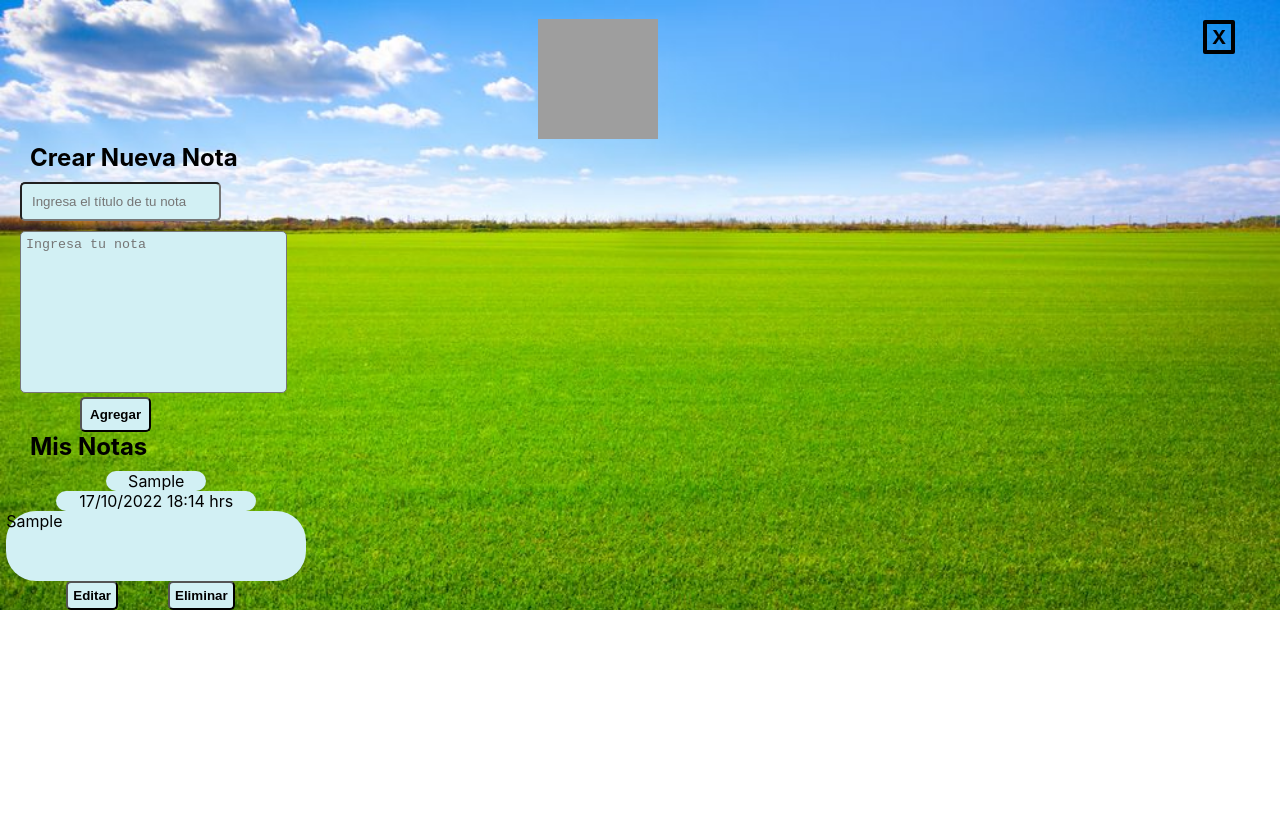
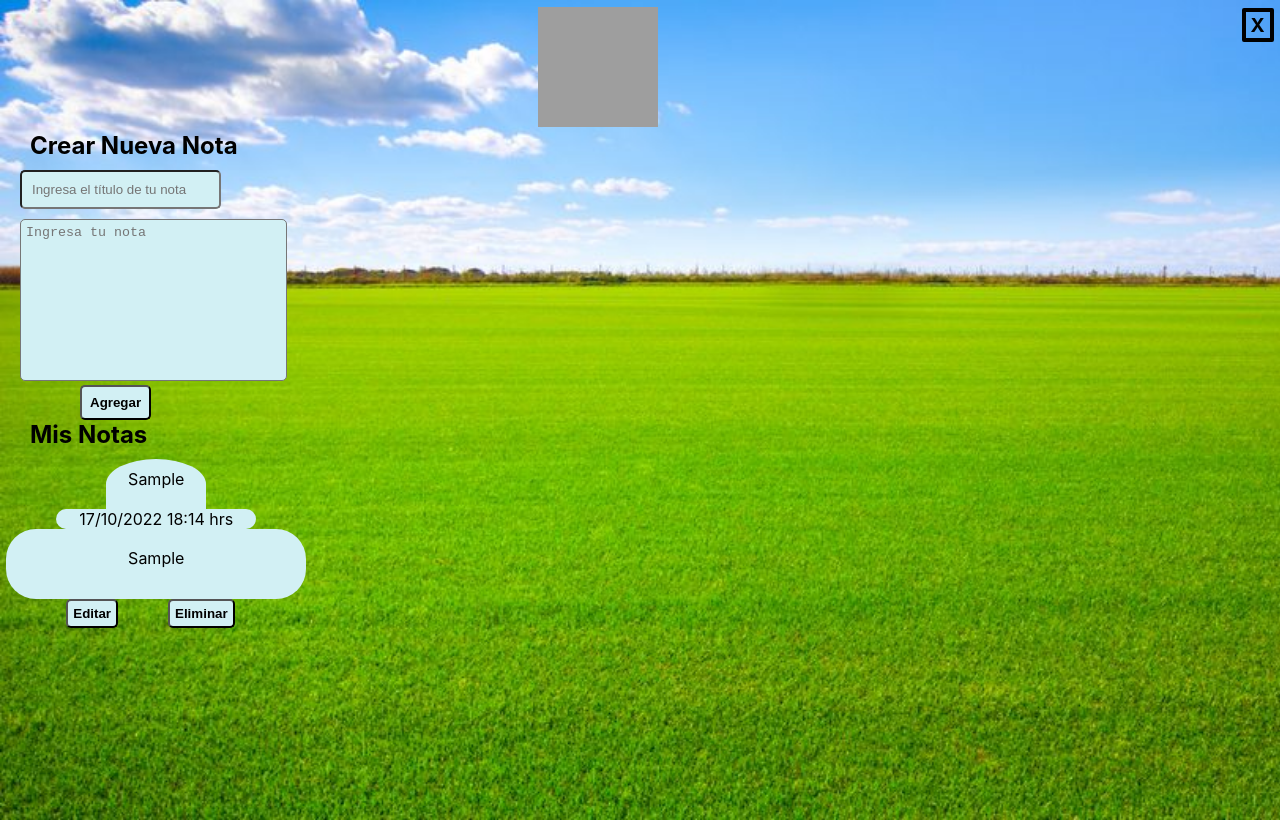
Before and after one commit to Camila-TS/SCL021-notes, a React (Create React App) app: page / in a window 1280 px wide. Both pictures are taken after typing "Sample", "Sample" into the empty fields and a click on the button "Agregar". Built offline with nearby package versions, Linux system fonts and the light colour scheme; grey boxes are pictures that could not be loaded.

Commit message:
mejorando diseño responsive, se agrega scroll

```diff
--- a/src/App.js
+++ b/src/App.js
@@ -23,7 +23,7 @@ import NoMatch from './views/noMatch.jsx';
 export default function App() {
   return (
     <BrowserRouter>
-      <div>
+      <div className='routes'>
         <Routes>
           <Route path="/login" element={<LogIn />} />
           <Route path="/register" element={<Register />} />
--- a/src/components/Formulario.jsx
+++ b/src/components/Formulario.jsx
@@ -61,13 +61,13 @@ const Formulario = () => {
                 lista.map((item, index) => (
                     <div className='myNotes' key={index}>
                         <div className='notesTitle' >
-                            {item.nombreTitulo}
+                            <span className='titleSpan'>{item.nombreTitulo}</span>
                         </div>
                         <div className='notesDate' >
                         <span>17/10/2022 18:14 hrs</span>
                         </div>
                         <div className='notesContent' >
-                        {item.nombreContenido}
+                        <span className='contentSpan'>{item.nombreContenido}</span>
                         </div>
                         <button className='editButton'>Editar</button>
                         <button className='deleteButton' >Eliminar</button>
--- a/src/styles/home.css
+++ b/src/styles/home.css
@@ -7,7 +7,7 @@
     background-image: url('../../img/pasto.jpg');
     background-size: cover;
     background-repeat: no-repeat;
-    height: 100%; /* 100vh */
+    height: 100vh;
     padding-top: 20px;
 }
 
@@ -78,8 +78,16 @@ textarea {
 .notesTitle {
     background-color: #D2F0F4;
     width: 100px;
-    border-radius: 60px;
+    height: 50px;
+    border-radius: 60% 60% 0 0;
     text-align: center;
+    overflow-x: scroll;
+}
+
+.titleSpan {
+    display: block;
+    margin: 0 auto;
+    margin-top: 0.8vw;
 }
 
 .notesDate {
@@ -94,7 +102,14 @@ textarea {
     width: 300px;
     height: 70px;
     border-radius: 30px;
+    text-align: center;
+    overflow-x: scroll;
+}
 
+.contentSpan {
+    display: block;
+    margin: 0 auto;
+    margin-top: 1.5vw;
 }
 
 .editButton {
@@ -114,7 +129,7 @@ textarea {
     .home #logo {
         width: 120px;
         height: 120px;
-        margin-left: 28%;
+        margin-left: 35%;
         margin-top: -35px;
     }
 
@@ -123,7 +138,10 @@ textarea {
         grid-template-columns: repeat(1, 1fr);
         grid-gap: 10px;
         grid-auto-rows: minmax(70px, auto);
-        margin-left: -50px;
+    }
+
+    .notesContent {
+        width: 270px;
     }
 
     #square {
@@ -134,7 +152,7 @@ textarea {
         font-weight: bolder;
         font-size: larger;
         border-radius: 2px;
-        margin-left: 78%;
+        margin-left: 90%;
         margin-top: -12px;
     }
 }
@@ -146,4 +164,16 @@ textarea {
         grid-gap: 10px;
         grid-auto-rows: minmax(70px, auto);
     }
+
+    #square {
+        border: 4px solid black;
+        padding: 1px 2px;
+        width: 20px;
+        text-align: center;
+        font-weight: bolder;
+        font-size: larger;
+        border-radius: 2px;
+        margin-left: 97%;
+        margin-top: -12px;
+    }
 }
--- a/src/views/home.jsx
+++ b/src/views/home.jsx
@@ -12,6 +12,7 @@ function Home() {
       <Link className="link" to="/login"><div id="square">X</div></Link>
     <Logo />
     <Formulario />
+    {/* <footer>Footer</footer> */}
     </div>
   }
 
```
Also changed, not shown: src/styles/logIn.css (+6 -3 lines).
